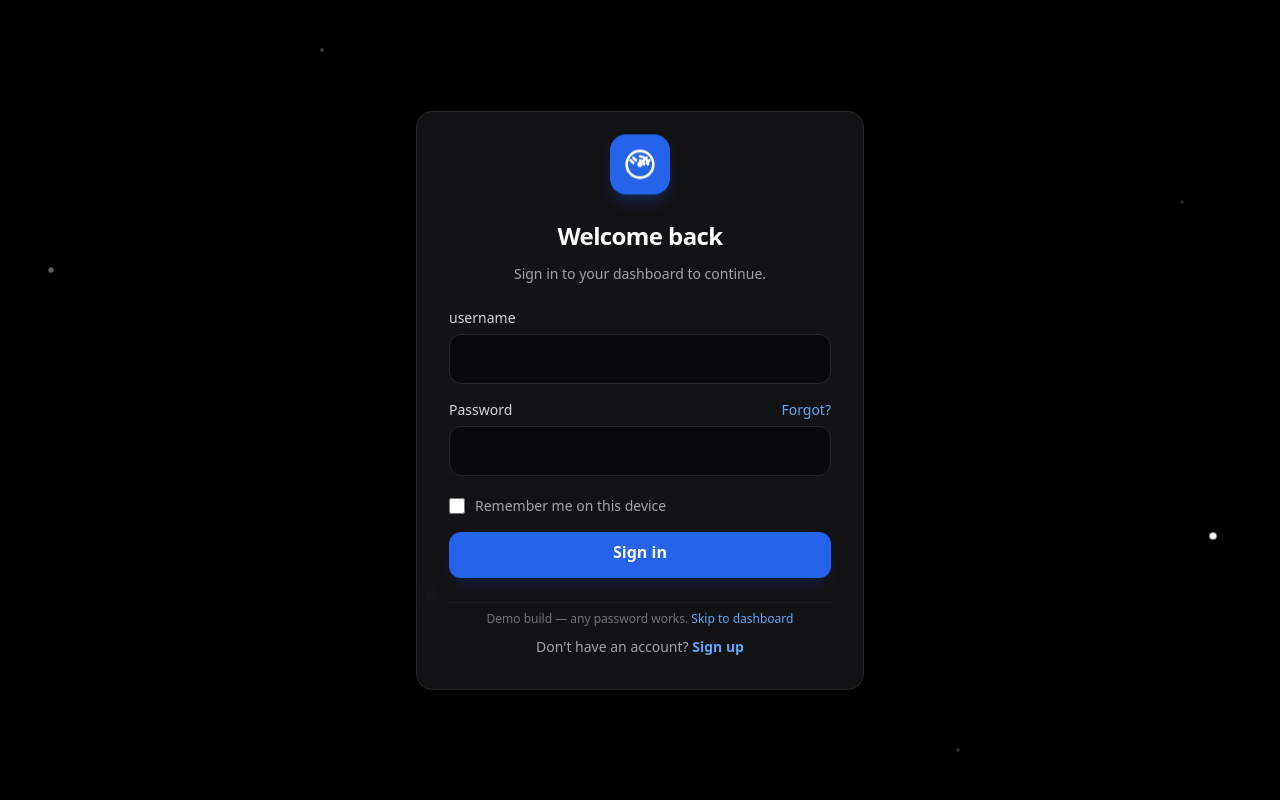
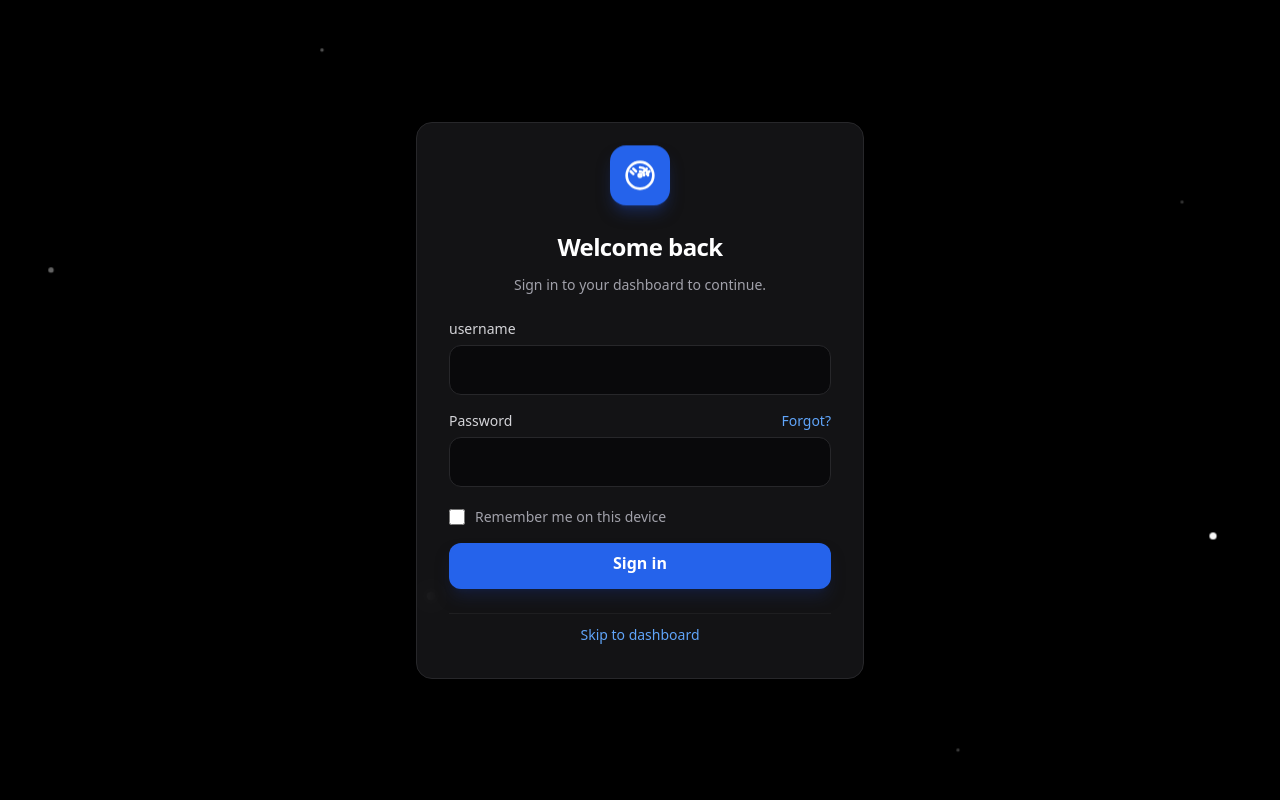
Before and after one commit to prab-hector/PJT_3, a Django app: page /login/ in a window 1280 px wide. Run offline with Django 5.2, Linux system fonts and the light colour scheme; some libraries are stand-ins or nearby versions.

Commit message:
homepg modific 2

```diff
--- a/users/templates/users/login.html
+++ b/users/templates/users/login.html
@@ -81,9 +81,10 @@
             </button>
         </form>
 
-        <div class="text-center pt-2 space-y-2.5 border-t border-zinc-800/60">
-            <p class="text-xs text-zinc-500">Demo build — any password works. <a href="{% url 'homepg' %}" class="text-blue-400 hover:underline font-medium">Skip to dashboard</a></p>
-            <p class="text-sm text-zinc-400">Don't have an account? <a href="{% url 'register' %}" class="text-blue-400 hover:underline font-semibold">Sign up</a></p>
+        <div class="text-center pt-2 border-t border-zinc-800/60">
+            <a href="{% url 'homepg' %}" class="text-sm text-blue-400 hover:underline font-medium transition-colors">
+                Skip to dashboard
+            </a>
         </div>
 
     </div>
--- a/users/views.py
+++ b/users/views.py
@@ -5,6 +5,7 @@ from .models import AttendanceLog
 from storage.models import Teammates
 from django.contrib.auth.decorators import login_required
 from .forms import UserRegisterForm, StorageUpdateForm, ProfileUserUpdateForm
+from django.contrib.auth import logout as django_logout
 from datetime import datetime
 import calendar
 
@@ -76,6 +77,11 @@ def login(request):
     return render(request, 'users/login.html')
 
 @login_required
+def logout(request):
+    django_logout(request)  # This terminates the active session
+    return redirect('homepg')  # This bounces them directly back to the dashboard
+
+@login_required
 def profile(request):
      user_storage_records = Teammates.objects.filter(author = request.user)
 
```
Also changed, not shown: users/templates/users/logout.html (deleted).
